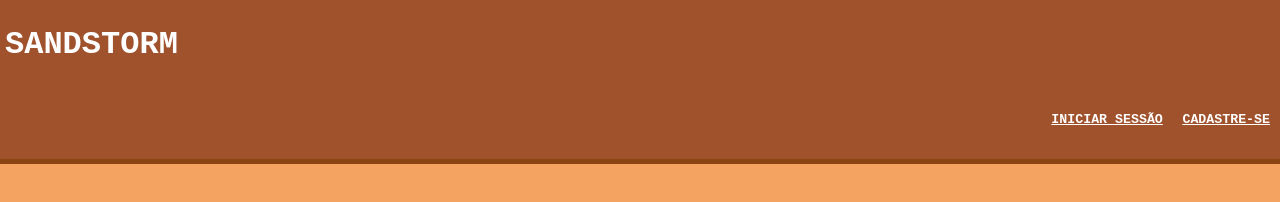
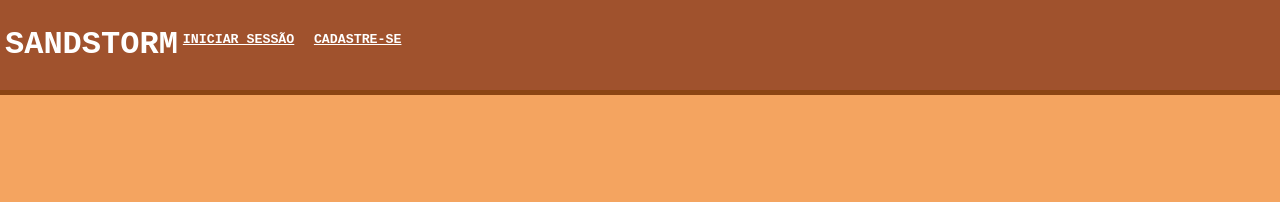
Before and after one commit to Erick-BFS/sandstorm, a plain HTML site: page index.html in a window 1280 px wide. Drawn offline with Linux system fonts and the light colour scheme.

Commit message:
Update styles.css

```diff
--- a/styles.css
+++ b/styles.css
@@ -10,6 +10,9 @@ body {
     background-color: sienna;
     border-bottom: 5px solid saddlebrown;
     color: white;
+    display: flex;
+    flex-direction: row;
+
 }
 
 .gallery {
@@ -20,7 +23,7 @@ body {
 }
 
 .login {
-    text-align: right;
+
 }
 
 a:link {
```
